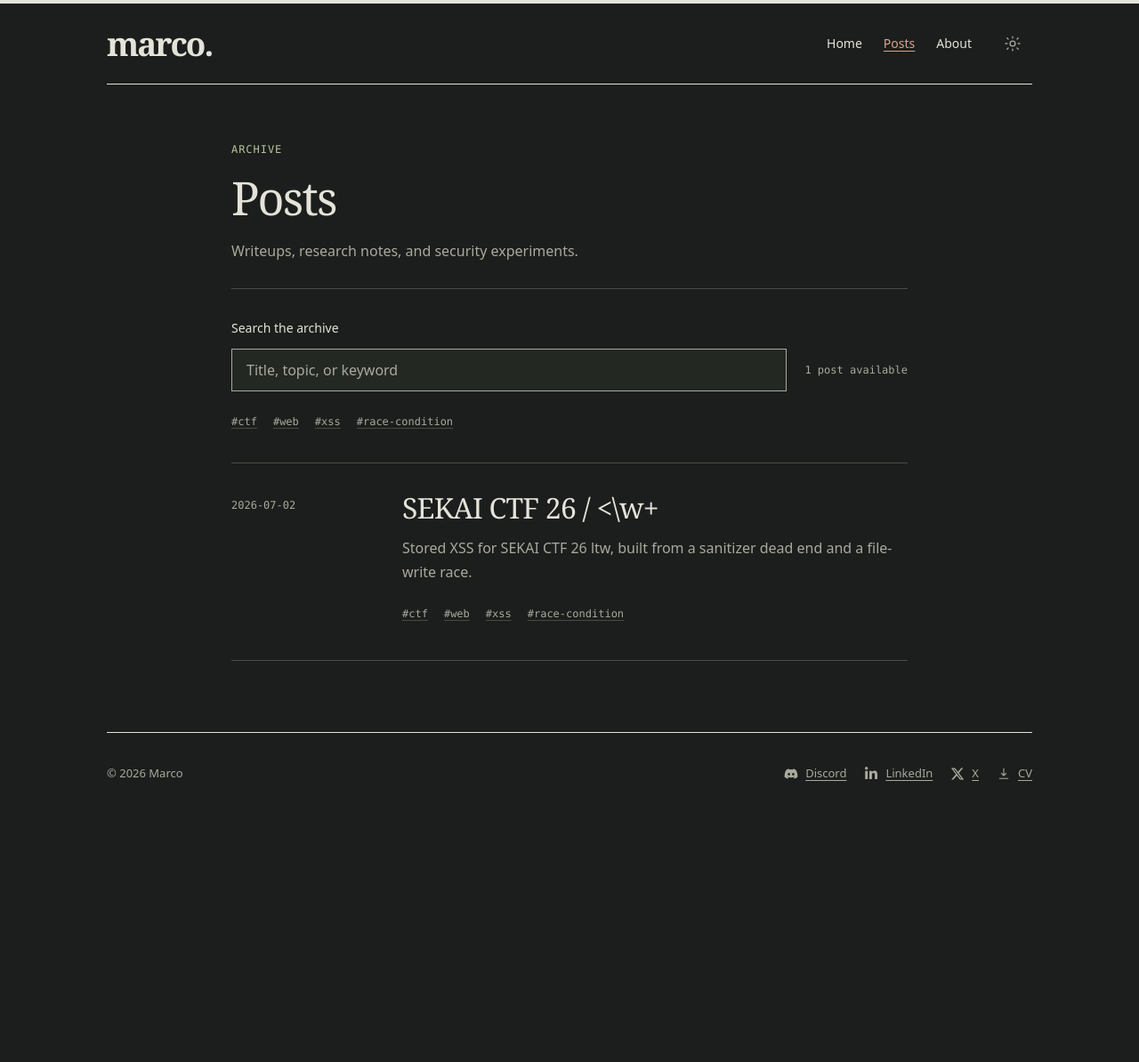
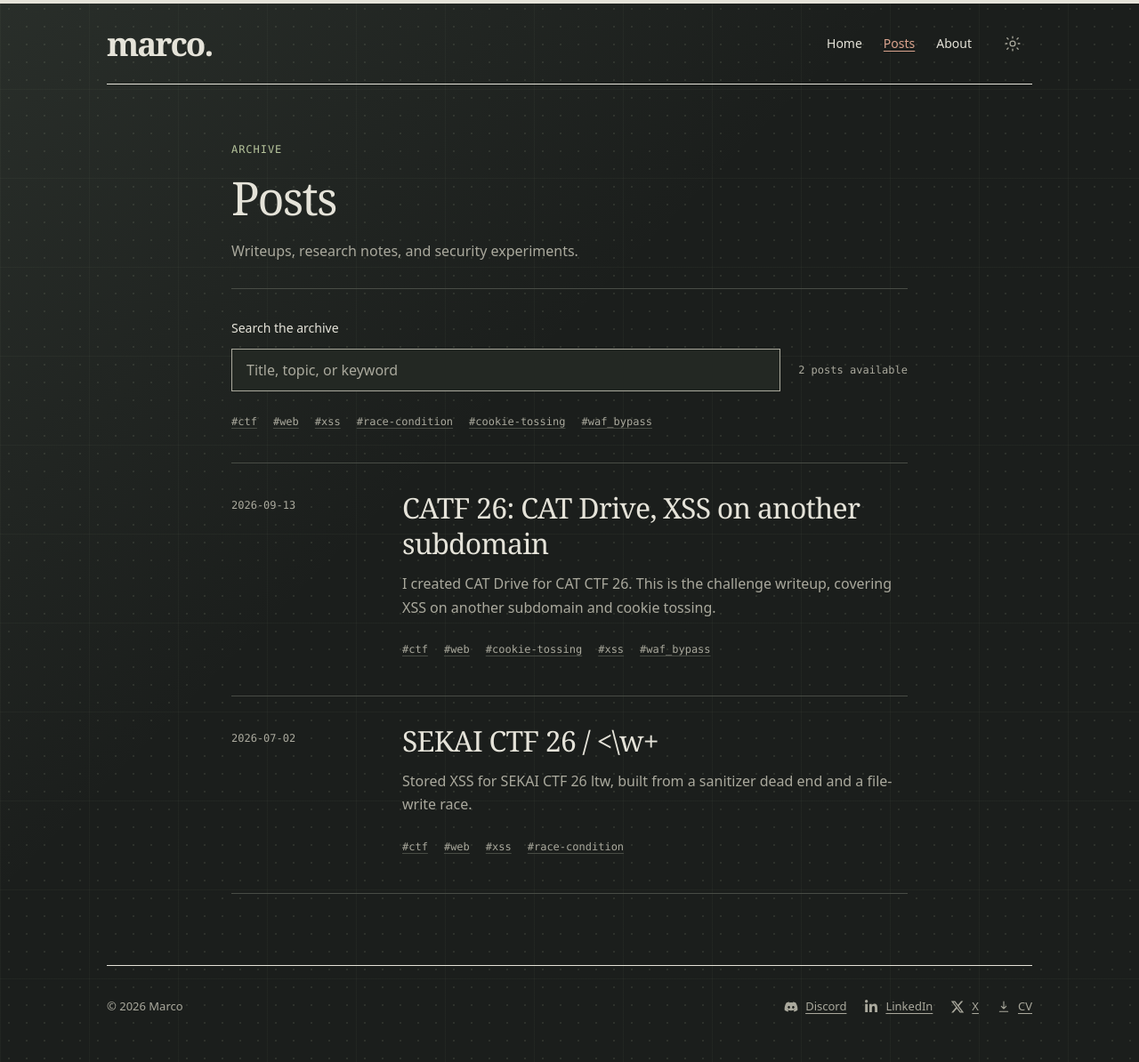
Before and after one commit to KarimTantawey/KarimTantawey.github.io, a Jekyll site: the page built from posts.html, in a window 1280 px wide. Shown: the whole page at 89% size. Built offline with Jekyll 4.4.1, drawn with Linux system fonts in a browser that asks for light colours; before the commit the page ends 932 px from its top, so only the background shows below that; some of the changed lines change nothing that is shown.

Commit message:
Publish CAT Drive writeup

````diff
--- /dev/null
+++ b/_posts/2026-09-13-cat-drive-writeup.md
@@ -0,0 +1,146 @@
+---
+title: 'CATF 26: CAT Drive, XSS on another subdomain'
+date: 2026-09-13 08:00:00 +0000
+tags: [ctf, web, cookie-tossing, xss, waf_bypass]
+read_time: "6 min read"
+excerpt: "I created CAT Drive for CAT CTF 26. This is the challenge writeup, covering XSS on another subdomain and cookie tossing."
+---
+
+I created CAT Drive for CAT CTF 26. This is the challenge writeup, covering XSS on another subdomain and cookie tossing.
+
+## 0. First look
+
+The challenge hands you a single URL and nothing else.
+page, no "click here for the flag". Just a clean file-storage product called
+Cat Drive with register/login buttons.
+It also says `Note: the admin bot doesn't trust you so it checks on it's files to see if you stole them.`
+
+![test]({{ '/assets/posts/cat-drive/challenge.png' | relative_url }}){: width="395" height="468" loading="lazy" decoding="async" }
+
+With zero information, the only move is mapping the
+surface. So you register an account and open every page You could reach:
+dashboard, upload, submit, vault, vault items, vault history. You shouldn't be looking
+for the flag yet.
+
+## 1. Spotting the firewall
+
+While checking the requests in burpsuite something should catch your eye: the firewall in the header
+
+
+
+```http
+X-WAF: ModSecurity v3.0.16 (Linux); connector=ModSecurity-nginx v1.0.4; ruleset=OWASP_CRS/3.3.10
+```
+
+That tells us exactly what's in front of the app: a ModSecurity WAF running
+the OWASP Core Rule Set. Not some vague "firewall", the header names the
+engine, the connector, and the ruleset version. **Why this matters:** every
+request I send, especially uploads, has to survive that layer.
+
+When you try to upload a file you'll see you can only upload .txt and some image filetypes, otherwise the firewall blocks you.
+
+
+## 2. Getting HTML hosted (the firewall bypass)
+
+The upload page is picky, and it says so right on the tin: *"Add an image or
+text document to your workspace."* The file picker only offers images and
+`.txt`. And when you try a plain `.html` upload anyway, the WAF answers
+loudly:
+
+![test]({{ '/assets/posts/cat-drive/upload-blocked.png' | relative_url }}){: width="860" height="380" loading="lazy" decoding="async" }
+
+```
+403 Blocked by upload WAF: only image and text files are allowed
+```
+
+So the filter lives in the WAF layer, validating the uploaded filename, and
+the app itself will happily store whatever gets past it. I needed a way to
+show the WAF one filename while the backend stored another.
+
+I'm not going to detail that part here. The bypass is from my private
+research into that WAF's upload handling, it has not been fixed upstream yet,
+and I'm not publishing the technique for now. What matters for this writeup:
+right after the 403 above, the *same* upload flow returned a stored URL ending
+in `.html` on `files.b4nk4.tech`, served back as `text/html`, scripts and all.
+
+
+
+
+**Why HTML specifically:** I needed JavaScript executing on a subdomain of the
+app's own domain. Plain file storage is useless to me; a page that runs *my*
+code on `*.b4nk4.tech` is everything. That single capability is the foothold
+for the whole chain.
+
+## 3. The idea: make the admin betray me (in a good way)
+
+The submit page lets me hand any link to an "admin bot" that will visit it.
+Remember from the note at the description the admin checks on his vault after visiting my link And the vault
+history page shows me something interesting about the design: **every time a
+vault item is opened, the item's title and document link are recorded in the
+opening account's history.**
+
+
+
+So the question becomes: can I get the admin to open *their* item in a way
+that records it into *my* history?
+
+The answer is cookies, specifically, a trick browsers have allowed forever:
+
+```js
+document.cookie = "session=<MY_SESSION_ID>; Domain=b4nk4.tech; Path=/vault/open; SameSite=Lax; Secure";
+```
+
+A page on `files.b4nk4.tech` is allowed to set a cookie for its parent domain
+`b4nk4.tech`. The `Path=/vault/open` part is the trick: that cookie is only
+ever sent to URLs under `/vault/open/...`. Everywhere else the admin keeps
+their real session and everything looks normal.
+
+
+
+**Why the path matters:** if I'd scoped it to `/`, the admin's session would
+break everywhere and the bot's routine would collapse. Scoped to
+`/vault/open`, the confusion exists on exactly one route, the route where
+vault items get opened.
+
+## 4. Why it works: cookie order
+
+When the bot opens `https://catdrive.b4nk4.tech/vault/open/<item-id>`, the
+browser sends **both** session cookies. Browsers order cookies by path
+specificity, longest path first, so mine goes first:
+
+```
+Cookie: session=<attacker, Path=/vault/open>; session=<admin, Path=/>
+```
+
+The app reads the raw header and takes the **first** `session` value it sees.
+So on this one route, the admin's click is authenticated as *me*. The item
+opens fine (it's fetched by its ID, no ownership check), and the open event —
+title plus the secret document link — gets written into **my** vault history.
+
+
+## 5. Collecting the flag
+
+The leaked link looks like this:
+
+```
+https://files.b4nk4.tech/files/<uuid-v4>.txt
+```
+
+Unguessable filename, brute force was never an option, which is exactly why
+the whole chain exists. One GET later:
+
+![test]({{ '/assets/posts/cat-drive/vault-history.png' | relative_url }}){: width="1147" height="309" loading="lazy" decoding="async" }
+![test]({{ '/assets/posts/cat-drive/flag.png' | relative_url }}){: width="791" height="186" loading="lazy" decoding="async" }
+
+```
+CATF{WH4444444444444447_BU7_7H3_F1L35_W3R3_N0T_0N_7H3_S4M3_D0M4IN}
+```
+
+## 6. The full chain, start to finish
+
+1. Register on `catdrive.b4nk4.tech`, log in, copy my `session` cookie value.
+2. Write the tossing payload (step 3), smuggle it through the upload WAF, get the `files.b4nk4.tech/uploads/…` URL.
+3. Submit that URL to the admin bot.
+4. Wait for the job to finish (about 20–40 seconds, watch the step badge).
+5. Open my vault history, the "Flag backup" entry with the file link is there.
+6. Fetch the link. Get flag.
--- a/assets/css/main.css
+++ b/assets/css/main.css
@@ -10,6 +10,9 @@
   --field: #232823;
   --inline-code: #2c322b;
   --callout: #252c24;
+  --page-wash: rgba(142, 163, 141, 0.12);
+  --page-grid: rgba(182, 196, 156, 0.045);
+  --page-dot: rgba(182, 196, 156, 0.12);
   --serif: Georgia, "Times New Roman", serif;
   --mono: ui-monospace, SFMono-Regular, Menlo, Consolas, monospace;
   font-family: ui-sans-serif, system-ui, -apple-system, BlinkMacSystemFont, "Segoe UI", sans-serif;
@@ -27,6 +30,9 @@
   --field: #faf8f3;
   --inline-code: #e9e5db;
   --callout: #ecebe1;
+  --page-wash: rgba(156, 105, 67, 0.08);
+  --page-grid: rgba(87, 95, 67, 0.045);
+  --page-dot: rgba(87, 95, 67, 0.14);
 }
 
 * {
@@ -40,7 +46,13 @@
 body {
   margin: 0;
   border-top: 4px solid var(--ink);
-  background: var(--paper);
+  background-color: var(--paper);
+  background-image:
+    linear-gradient(135deg, var(--page-wash), transparent 720px),
+    radial-gradient(circle, var(--page-dot) 0.7px, transparent 1px),
+    linear-gradient(var(--page-grid) 1px, transparent 1px),
+    linear-gradient(90deg, var(--page-grid) 1px, transparent 1px);
+  background-size: auto, 20px 20px, 100px 100px, 100px 100px;
   color: var(--ink);
   font-size: 16px;
   line-height: 1.65;
@@ -456,6 +468,16 @@ button {
   color: var(--accent);
 }
 
+@media (prefers-reduced-motion: no-preference) {
+  html {
+    scroll-behavior: smooth;
+  }
+
+  .section-link {
+    transition: color 180ms ease, border-color 180ms ease;
+  }
+}
+
 .article-prose {
   min-width: 0;
   font-size: 1.0625rem;
@@ -546,6 +568,9 @@ div.highlighter-rouge::before {
 div.language-go::before { content: "Go"; }
 div.language-python::before { content: "Python"; }
 div.language-html::before { content: "HTML"; }
+div.language-js::before,
+div.language-javascript::before { content: "JavaScript"; }
+div.language-http::before { content: "HTTP"; }
 div.language-text::before { content: "Text"; }
 
 .highlight :is(.c, .c1, .cm, .cp, .cpf, .cs, .ch) { color: #9daecc; font-style: italic; }
````
Also changed, not shown: assets/posts/cat-drive/challenge.png (added), assets/posts/cat-drive/flag.png (added), assets/posts/cat-drive/upload-blocked.png (added), assets/posts/cat-drive/vault-history.png (added).
